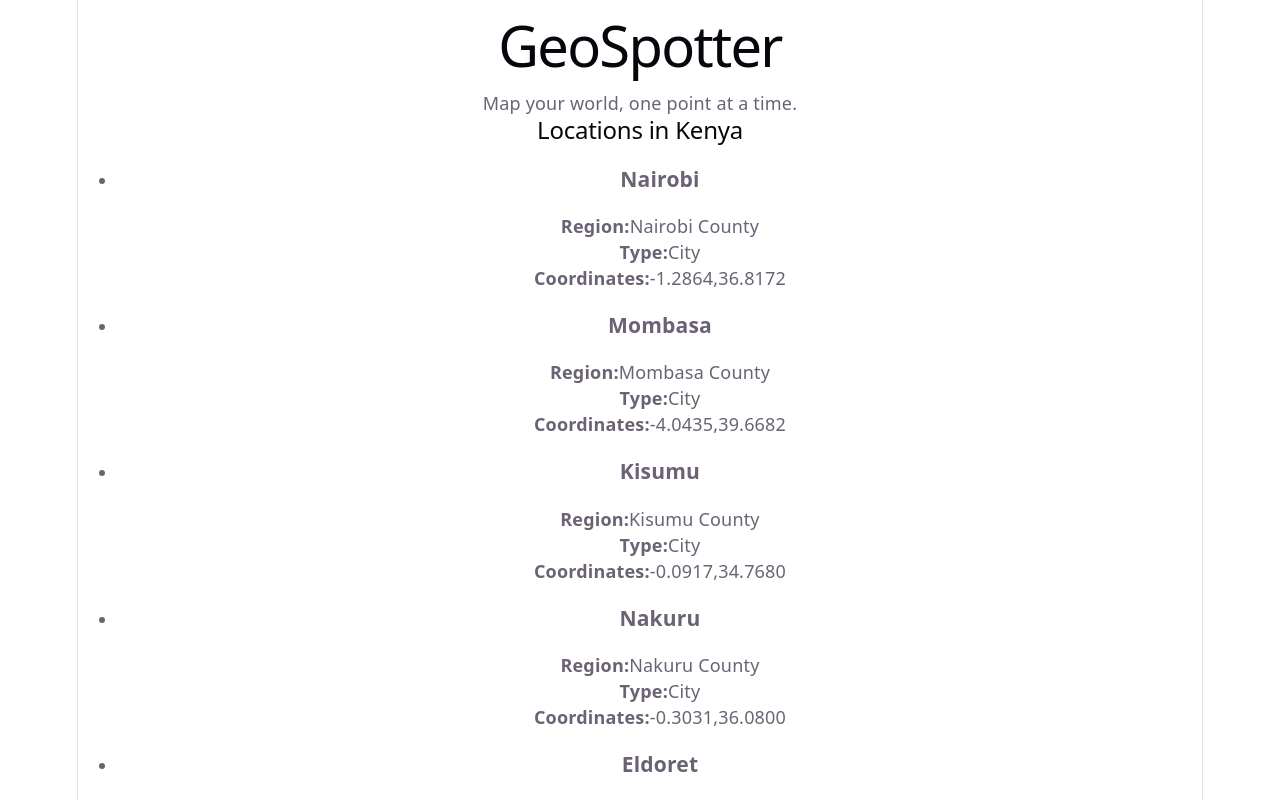
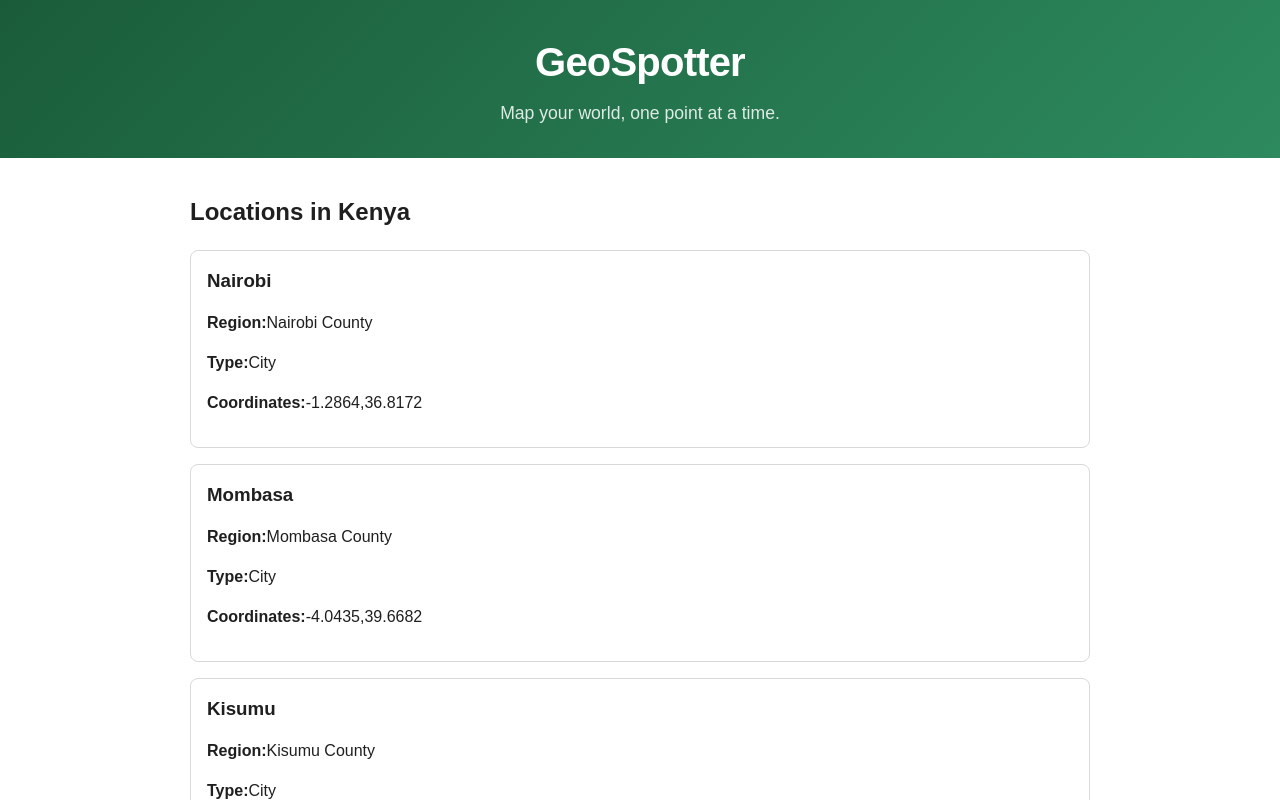
Before and after one commit to davy254/geospotter, a React (Vite) app: page / in a window 1280 px wide. Shown: the top 800 px of the page. Built offline with nearby package versions, Linux system fonts and the light colour scheme.

Commit message:
style: add basic location list styles

```diff
--- a/src/index.css
+++ b/src/index.css
@@ -1,111 +1,54 @@
 :root {
-  --text: #6b6375;
-  --text-h: #08060d;
-  --bg: #fff;
-  --border: #e5e4e7;
-  --code-bg: #f4f3ec;
-  --accent: #aa3bff;
-  --accent-bg: rgba(170, 59, 255, 0.1);
-  --accent-border: rgba(170, 59, 255, 0.5);
-  --social-bg: rgba(244, 243, 236, 0.5);
-  --shadow:
-    rgba(0, 0, 0, 0.1) 0 10px 15px -3px, rgba(0, 0, 0, 0.05) 0 4px 6px -2px;
-
-  --sans: system-ui, 'Segoe UI', Roboto, sans-serif;
-  --heading: system-ui, 'Segoe UI', Roboto, sans-serif;
-  --mono: ui-monospace, Consolas, monospace;
-
-  font: 18px/145% var(--sans);
-  letter-spacing: 0.18px;
-  color-scheme: light dark;
-  color: var(--text);
-  background: var(--bg);
-  font-synthesis: none;
-  text-rendering: optimizeLegibility;
-  -webkit-font-smoothing: antialiased;
-  -moz-osx-font-smoothing: grayscale;
-
-  @media (max-width: 1024px) {
-    font-size: 16px;
-  }
-}
-
-@media (prefers-color-scheme: dark) {
-  :root {
-    --text: #9ca3af;
-    --text-h: #f3f4f6;
-    --bg: #16171d;
-    --border: #2e303a;
-    --code-bg: #1f2028;
-    --accent: #c084fc;
-    --accent-bg: rgba(192, 132, 252, 0.15);
-    --accent-border: rgba(192, 132, 252, 0.5);
-    --social-bg: rgba(47, 48, 58, 0.5);
-    --shadow:
-      rgba(0, 0, 0, 0.4) 0 10px 15px -3px, rgba(0, 0, 0, 0.25) 0 4px 6px -2px;
-  }
-
-  #social .button-icon {
-    filter: invert(1) brightness(2);
-  }
+  font-family: Arial, Helvetica, sans-serif;
+  line-height: 1.5;
+  color: #1f1f1f;
+  background-color: #ffffff;
 }
 
 body {
   margin: 0;
 }
 
-#root {
-  width: 1126px;
-  max-width: 100%;
-  margin: 0 auto;
+header {
   text-align: center;
-  border-inline: 1px solid var(--border);
-  min-height: 100svh;
-  display: flex;
-  flex-direction: column;
-  box-sizing: border-box;
+  padding: 2rem 1rem;
+  background: linear-gradient(135deg, #1a5c3a, #2d8a5e);
+  color: #fff;
 }
 
-h1,
-h2 {
-  font-family: var(--heading);
-  font-weight: 500;
-  color: var(--text-h);
+header h1 {
+  font-size: 2.5rem;
+  margin: 0;
+  letter-spacing: -0.02em;
 }
 
-h1 {
-  font-size: 56px;
-  letter-spacing: -1.68px;
-  margin: 32px 0;
-  @media (max-width: 1024px) {
-    font-size: 36px;
-    margin: 20px 0;
-  }
-}
-h2 {
-  font-size: 24px;
-  line-height: 118%;
-  letter-spacing: -0.24px;
-  margin: 0 0 8px;
-  @media (max-width: 1024px) {
-    font-size: 20px;
-  }
-}
-p {
-  margin: 0;
+header p {
+  margin: 0.5rem 0 0;
+  font-size: 1.1rem;
+  opacity: 0.85;
 }
 
-code,
-.counter {
-  font-family: var(--mono);
-  display: inline-flex;
-  border-radius: 4px;
-  color: var(--text-h);
+main {
+  max-width: 900px;
+  margin: 0 auto;
+  padding: 16px;
 }
 
-code {
-  font-size: 15px;
-  line-height: 135%;
-  padding: 4px 8px;
-  background: var(--code-bg);
+.location-list {
+  list-style: none;
+  margin: 0;
+  padding: 0;
+  display: grid;
+  gap: 16px;
 }
+
+.location-card {
+  border: 1px solid #d9d9d9;
+  border-radius: 8px;
+  padding: 16px;
+}
+
+.location-card h3 {
+  margin-top: 0;
+  margin-bottom: 8px;
+}
```
